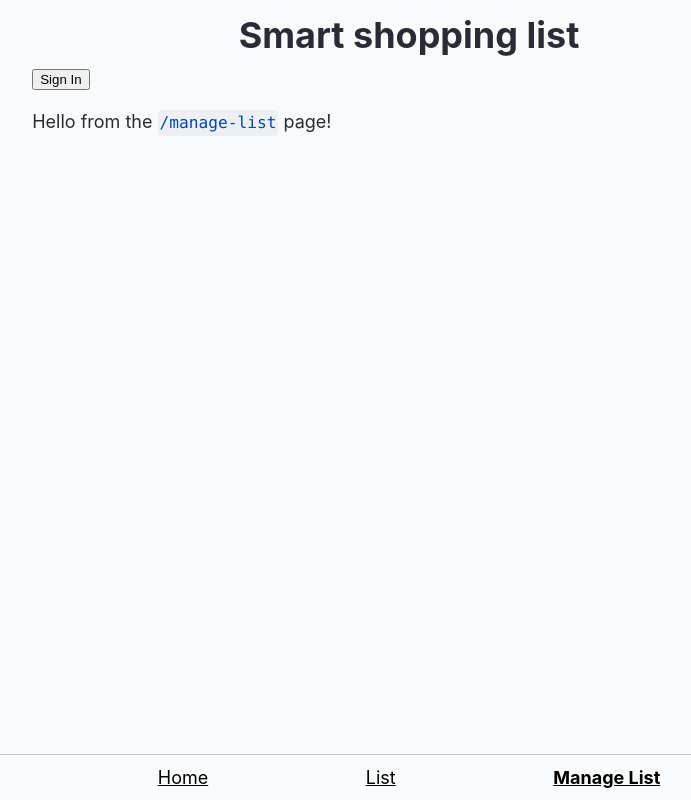
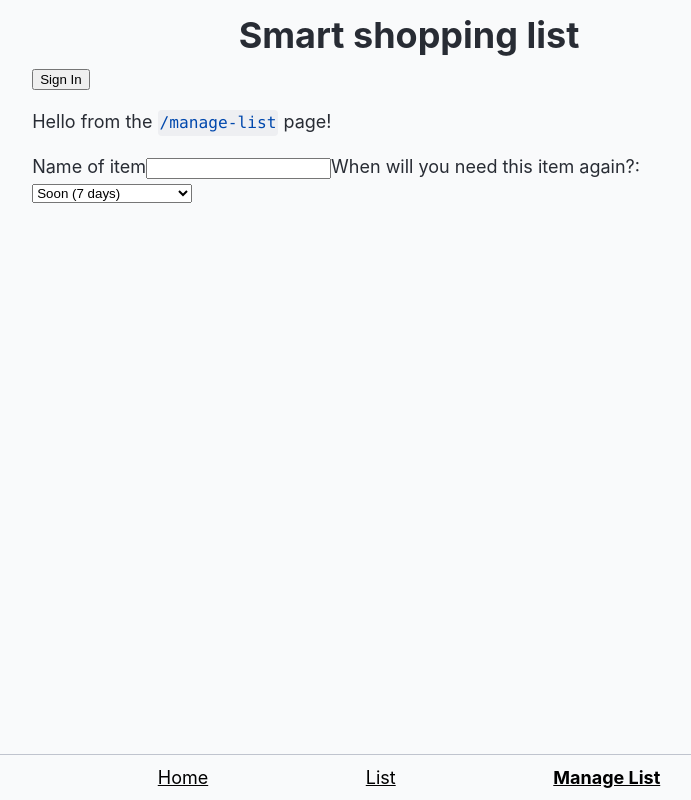
Before and after one commit to the-collab-lab/tcl-76-smart-shopping-list, a React (Vite) app: page /manage-list in a window 1280 px wide. Shown: the whole page, without its empty margins (231-922 px from the left). Built offline with nearby package versions, Linux system fonts and the light colour scheme; no server answers.

Commit message:
beginning form, added labels, added input for the name of item and a dropdown selection for user to select when they will need the item again

```diff
--- a/src/views/ManageList.jsx
+++ b/src/views/ManageList.jsx
@@ -1,7 +1,34 @@
+import { useState } from 'react';
+
 export function ManageList() {
+	// const [formData, setFormData] = useState(false);
+
 	return (
-		<p>
-			Hello from the <code>/manage-list</code> page!
-		</p>
+		<>
+			<p>
+				Hello from the <code>/manage-list</code> page!
+			</p>
+
+			<div className="manage-list-form">
+				<form>
+					{/* // name of item
+						// days until next purchase: soon, kind of soon, not soon
+						// label feature */}
+
+					<label htmlFor="name">Name of item</label>
+					<input type="text" name="name-of-item" id="name-of-item"></input>
+
+					<label htmlFor="frequency">
+						When will you need this item again?:
+					</label>
+
+					<select id="frequency">
+						<option value="soon">Soon (7 days)</option>
+						<option value="kind-of-soon">Kind of Soon (14 Days)</option>
+						<option value="not-soon">Not Soon (30 Days)</option>
+					</select>
+				</form>
+			</div>
+		</>
 	);
 }
```
